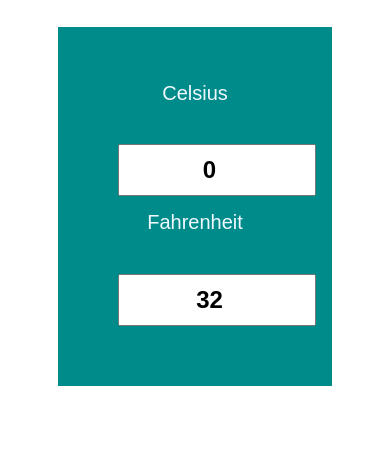
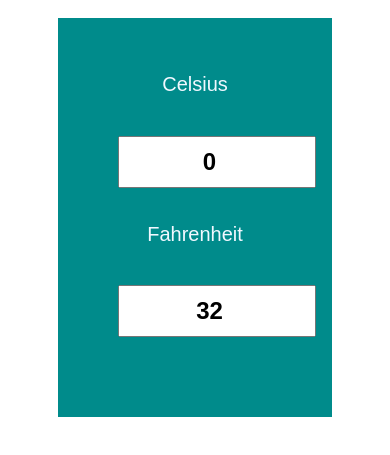
Before and after one commit to rahulv551/Temp_converter.github.io, a plain HTML site: page index.html in a window 390 px wide. Shown: the part 185-640 px from the top of the page. Drawn offline with Linux system fonts and the light colour scheme.

Commit message:
style.css

```diff
--- a/style.css
+++ b/style.css
@@ -17,6 +17,8 @@ body {
   display: flex;
   flex-direction: column;
   align-items: center;
+  max-width: 800px; /* Updated */
+  margin: 0 auto; /* Updated */
 }
 
 .input-div {
@@ -48,16 +50,3 @@ body {
     width: 250px;
   }
 }
-
-  @media (max-width: 767px) {
-    /* Styles for mobile screens */
-    #container {
-      display: flex;
-      flex-direction: column;
-      align-items: center;
-    }
-    .input-div {
-      margin-bottom: 0;
-      width: 100%;
-    }
-  }
```
Lines whose indentation alone changed are shown as unchanged.
